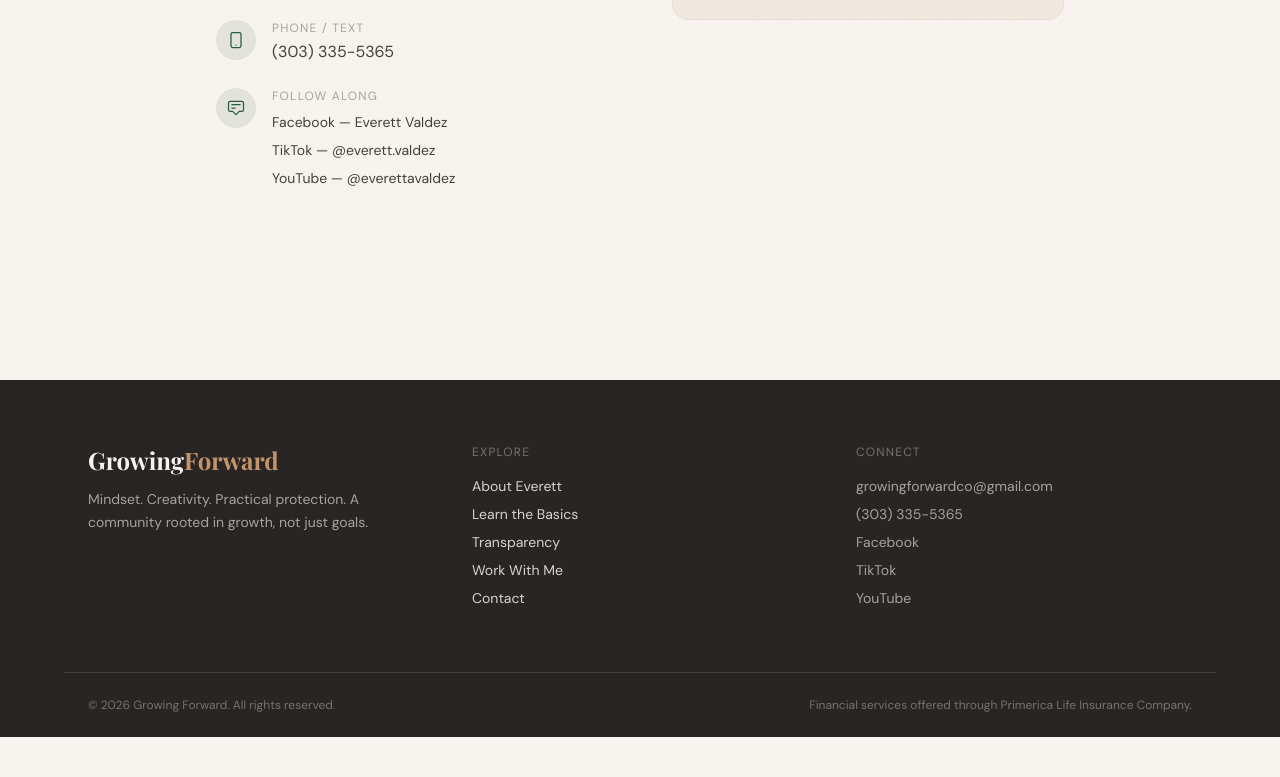
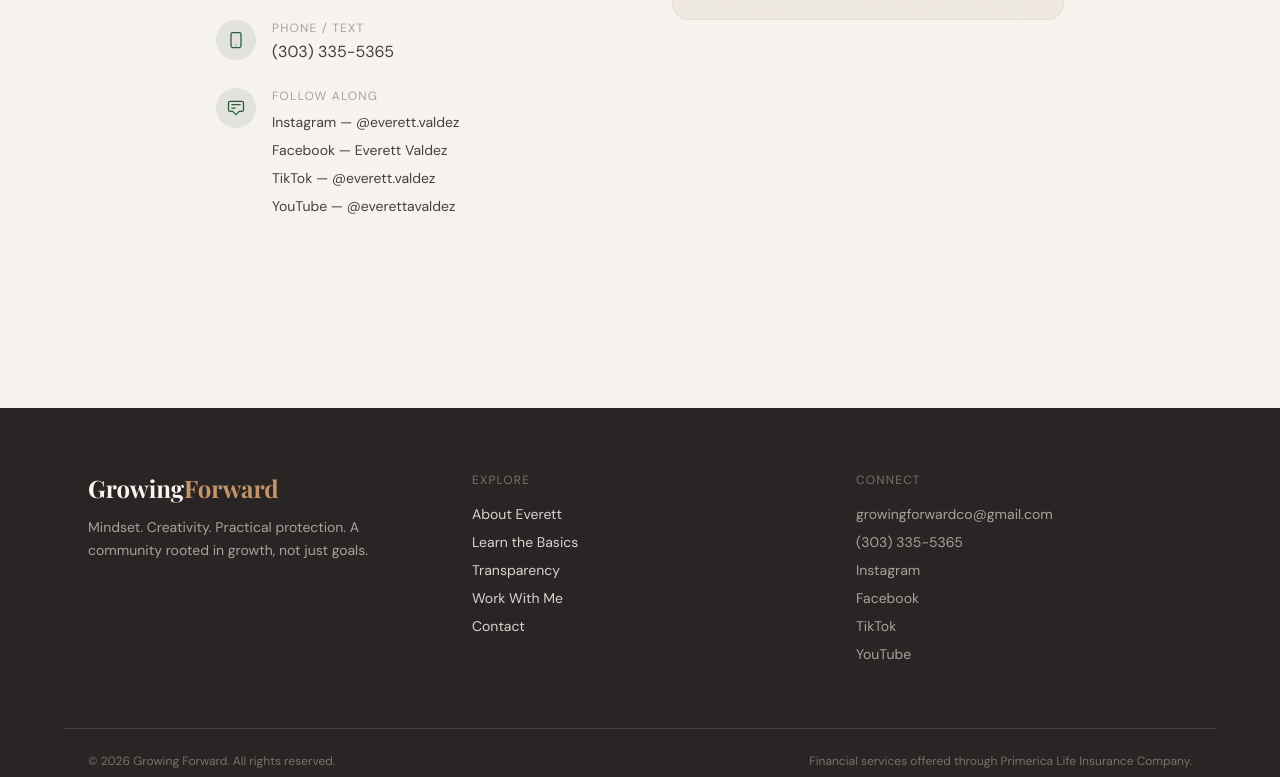
Before and after one commit to Evaldez17/Growing-Forward, a Next.js app: page /contact in a window 1280 px wide. Shown: the part 518-1295 px from the top of the page. Before the commit the page ends 1255 px from the top, so only its background shows below. Built offline with nearby package versions, Linux system fonts and the light colour scheme; a web font is replaced by a local one.

Commit message:
add photo, instagram, and contact form

```diff
--- a/src/app/contact/page.tsx
+++ b/src/app/contact/page.tsx
@@ -12,7 +12,7 @@ export default function Contact() {
               <span className="text-forest italic">Real response.</span>
             </h1>
             <p className="text-stone-600 leading-relaxed font-body mb-10">
-              Have a question that didn't fit the form? Want to connect about something else entirely? Reach out however works best for you.
+              {"Have a question that didn't fit the form? Want to connect about something else entirely? Reach out however works best for you."}
             </p>
 
             <div className="space-y-6">
@@ -53,6 +53,9 @@ export default function Contact() {
                 <div>
                   <p className="text-xs uppercase tracking-widest text-stone-400 mb-2">Follow Along</p>
                   <div className="space-y-2">
+                    <a href="https://www.instagram.com/everett.valdez" target="_blank" rel="noopener noreferrer" className="block text-stone-700 font-body hover:text-forest transition-colors text-sm">
+                      Instagram — @everett.valdez
+                    </a>
                     <a href="https://www.facebook.com/everett.valdez" target="_blank" rel="noopener noreferrer" className="block text-stone-700 font-body hover:text-forest transition-colors text-sm">
                       Facebook — Everett Valdez
                     </a>
@@ -73,7 +76,7 @@ export default function Contact() {
               Ready for a real conversation?
             </h2>
             <p className="text-stone-500 font-body text-sm mb-6">
-              The Work With Me page is the best place to start if you want to talk through options.
+              {"The Work With Me page is the best place to start if you want to talk through options."}
             </p>
             <Link
               href="/work-with-me"
@@ -81,7 +84,6 @@ export default function Contact() {
             >
               Start the Conversation →
             </Link>
-
             <div className="mt-8 pt-8 border-t border-warm-sand">
               <p className="text-xs text-stone-400 font-body leading-relaxed">
                 Response time: Usually within 24 hours. I personally read and respond to every message.
--- a/src/app/work-with-me/page.tsx
+++ b/src/app/work-with-me/page.tsx
@@ -15,8 +15,8 @@ export default function WorkWithMe() {
     const form = e.currentTarget
     const data = new FormData(form)
 
-    // Replace YOUR_FORMSPREE_ID with your actual Formspree form ID
-    const res = await fetch('https://formspree.io/f/YOUR_FORMSPREE_ID', {
+    // Replace mgolbqea with your actual Formspree form ID
+    const res = await fetch('https://formspree.io/f/mgolbqea', {
       method: 'POST',
       body: data,
       headers: { Accept: 'application/json' },
--- a/src/components/Footer.tsx
+++ b/src/components/Footer.tsx
@@ -41,6 +41,9 @@ export default function Footer() {
             <a href="tel:3033355365" className="block text-stone-400 hover:text-warm-amber transition-colors">
               (303) 335-5365
             </a>
+            <a href="https://www.instagram.com/everett.valdez" target="_blank" rel="noopener noreferrer" className="block text-stone-400 hover:text-warm-amber transition-colors">
+              Instagram
+            </a>
             <a href="https://www.facebook.com/everett.valdez" target="_blank" rel="noopener noreferrer" className="block text-stone-400 hover:text-warm-amber transition-colors">
               Facebook
             </a>
```
